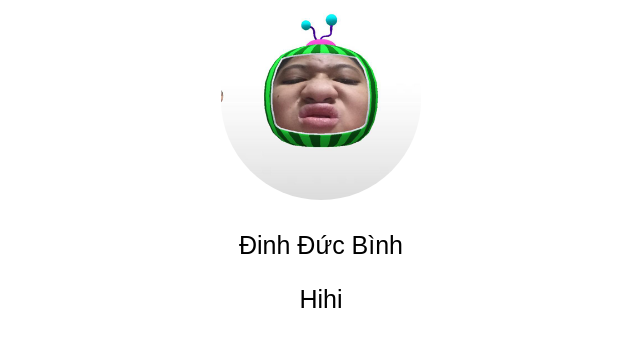
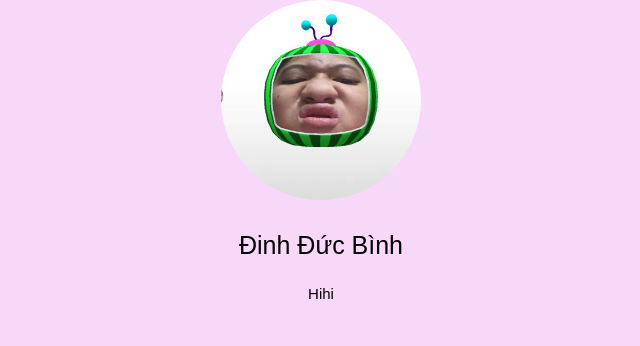
Before and after one commit to ianTuG/ianTuG.github.io, a plain HTML site: page index.html in a window 1280 px wide. Shown: the whole page, without its empty margins (319-959 px from the left). Drawn offline with Linux system fonts and the light colour scheme.

Commit message:
change smt

```diff
--- a/css/style.css
+++ b/css/style.css
@@ -15,6 +15,14 @@
 		width: 100%;
 		text-align: center;
 		margin: auto;
+		padding: 0;
+		display: flex;
+		justify-content: center;
+		height: 100vh;
+		background: #f8d8f8;
+	}
+	.description{
+		font-size: 15px;
 	}
 
 }
--- a/index.html
+++ b/index.html
@@ -8,17 +8,14 @@
 	<title>Binh Duc | Profile</title>
 </head>
 <body>
-	<div class="all">
 		<div class="desktop">
 			<div class="avatar">
 				<img src="./img/avatar.jpg" width="200" height="200" alt="Profile Picture" class="avatarPic">
 				<p class="name">Đinh Đức Bình</p>
 				<p class="description">Hihi</p>
 			</div>
-			<nav class="menu"></nav>
-			<div class="social"></div>
+			<div class="social">
+			</div>
 		</div>
-		<div class="mobile"></div>
-	</div>
 </body>
 </html>
```
